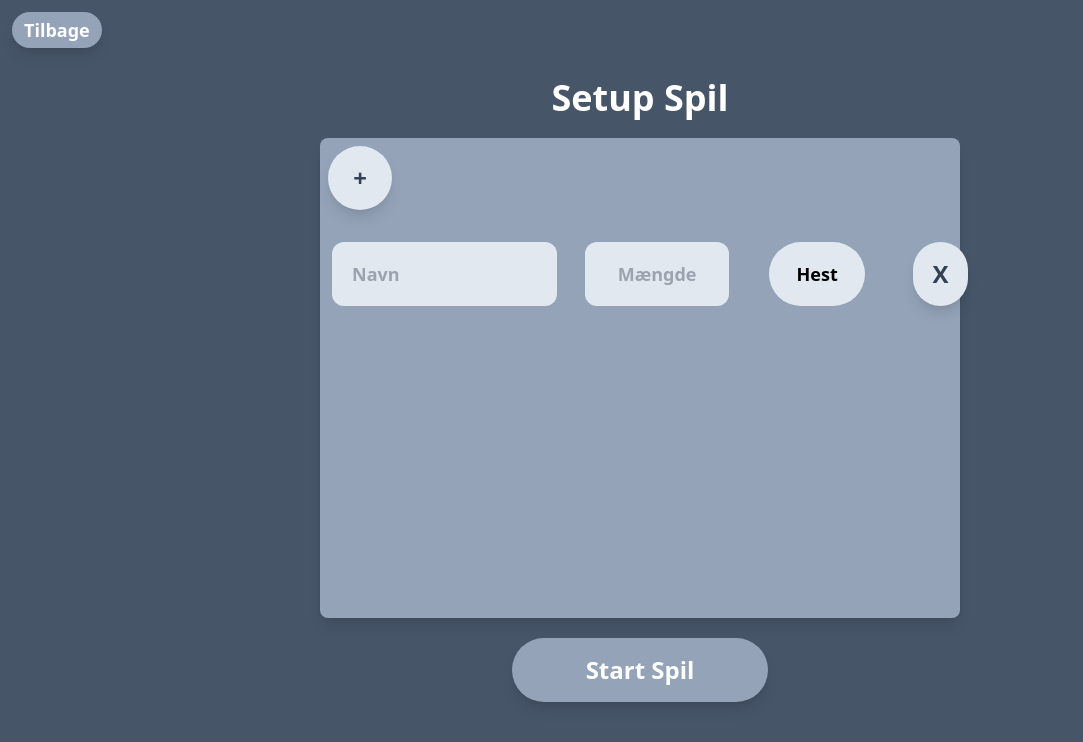
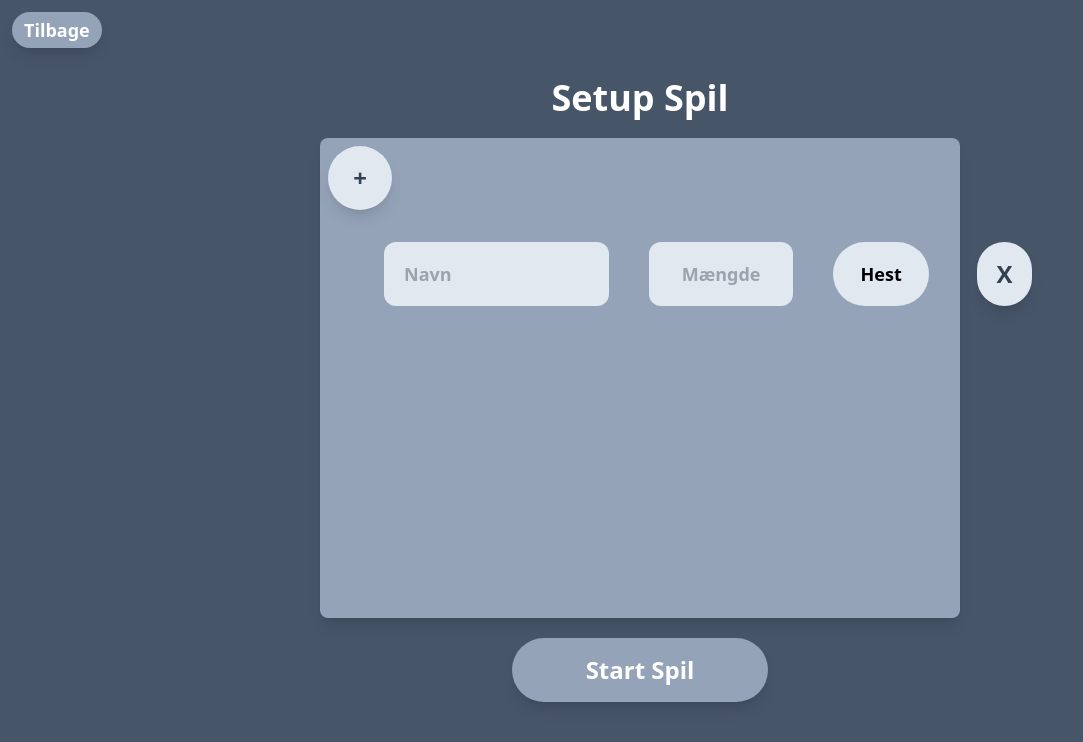
Before and after one commit to Bagg3/Bagge.github.io, a React (Vite) app: page /setup in a window 1280 px wide. Shown: the top 742 px of the page, without its empty margins (0-1083 px from the left). Built offline with nearby package versions, Linux system fonts and the light colour scheme; what tailwindcss-fluid-type would draw is missing.

Commit message:
Changed the setupgame layout and delete, add user

```diff
--- a/src/pages/SetupGame.tsx
+++ b/src/pages/SetupGame.tsx
@@ -1,5 +1,5 @@
 import { Link } from 'react-router-dom';
-import React, { useState } from 'react';
+import { useState } from 'react';
 import CustomDropdown from '../utility/CustomDropdown';
 
 const SetupGame = () => {
@@ -27,10 +27,12 @@ const SetupGame = () => {
     setPlayers(updatedPlayers);
   };
 
+  //const cardHeight = 'h-25'; // Height of the card in the setup game page - CHANGE THIS AND USE STYLE
+
   return (
     <div className="flex h-screen w-full flex-col items-center justify-center bg-slate-600">
       <Link to="/" className="absolute left-3 top-3">
-        <button className="hover-bg-slate-300 active-bg-slate-200 rounded-full bg-slate-400 px-3 py-1 text-lg font-bold text-white shadow-lg">
+        <button className="rounded-full bg-slate-400 px-3 py-1 text-lg font-bold text-white shadow-lg hover:bg-gray-300 active:bg-slate-200">
           Tilbage
         </button>
       </Link>
@@ -38,20 +40,20 @@ const SetupGame = () => {
       <div className="mb-5 flex h-[60%] w-[50%] flex-col gap-8 rounded-lg bg-slate-400 shadow-lg">
         <button
           onClick={addPlayer}
-          className="hover-bg-slate-300 active-bg-slate-200 relative left-2 top-2 mb-2 h-16 w-16 rounded-full bg-slate-200 text-2xl font-bold text-slate-700 shadow-lg"
+          className="relative left-2 top-2 mb-2 h-16 w-16 rounded-full bg-slate-200 text-2xl font-bold text-slate-700 shadow-lg hover:bg-slate-300 active:bg-slate-200"
         >
           +
         </button>
         {players.map((player, index) => (
-          <div className="flex flex-row gap-10" key={index}>
+          <div className="relative left-16 flex flex-row gap-10" key={index}>
             <input
-              className=" h-25 relative left-3 top-0 mb-2 flex w-2/5 rounded-xl bg-slate-200 px-5 text-left text-lg font-bold text-black"
+              className="top-0 mb-1 flex h-16 w-2/5 rounded-xl bg-slate-200 px-5 text-left text-lg font-bold text-black"
               placeholder="Navn"
               value={player.name}
               onChange={e => handlePlayerNameChange(index, e.target.value)}
             ></input>
             <input
-              className="h-25 relative inset-x-0 top-0 mb-2 flex w-36 rounded-xl bg-slate-200 px-5 text-center text-lg font-bold text-black"
+              className="relative inset-x-0 top-0 mb-1 flex h-16 w-36 rounded-xl bg-slate-200 px-5 text-center text-lg font-bold text-black"
               placeholder="Mængde"
               value={player.quantity}
               onChange={e => handlePlayerQuantityChange(index, e.target.value)}
@@ -61,7 +63,7 @@ const SetupGame = () => {
 
             <button
               onClick={() => deletePlayer(index)}
-              className="hover-bg-slate-300 active-bg-slate-200 relative left-2 top-0 mb-2 h-16 w-16 rounded-full bg-slate-200 text-2xl font-bold text-slate-700 shadow-lg"
+              className="relative left-2 top-0 mb-2 h-16 w-16 rounded-full bg-slate-200 text-2xl font-bold text-slate-700 shadow-lg hover:bg-slate-300 active:bg-slate-200"
             >
               X
             </button>
@@ -69,7 +71,7 @@ const SetupGame = () => {
         ))}
       </div>
       <Link to="/game">
-        <button className="hover-bg-slate-300 active-bg-slate-200 mb-5 h-16 w-64 rounded-full bg-slate-400 text-2xl font-bold text-white shadow-lg">
+        <button className="mb-5 h-16 w-64 rounded-full bg-slate-400 text-2xl font-bold text-white shadow-lg hover:bg-slate-300 active:bg-slate-200">
           Start Spil
         </button>
       </Link>
--- a/src/utility/CustomDropdown.tsx
+++ b/src/utility/CustomDropdown.tsx
@@ -1,4 +1,4 @@
-import React, { useState } from 'react';
+import { useState } from 'react';
 
 interface Option {
   value: string;
@@ -35,7 +35,7 @@ function CustomDropdown() {
       </button>
 
       {isDropdownOpen && (
-        <ul className="absolute mt-1 w-24 rounded-full border border-t-0 bg-white py-1 text-black">
+        <ul className="absolute z-20 mt-1 w-24 rounded-full border border-t-0 bg-white py-1 text-black">
           {options.map(option => (
             <li
               key={option.value}
```
